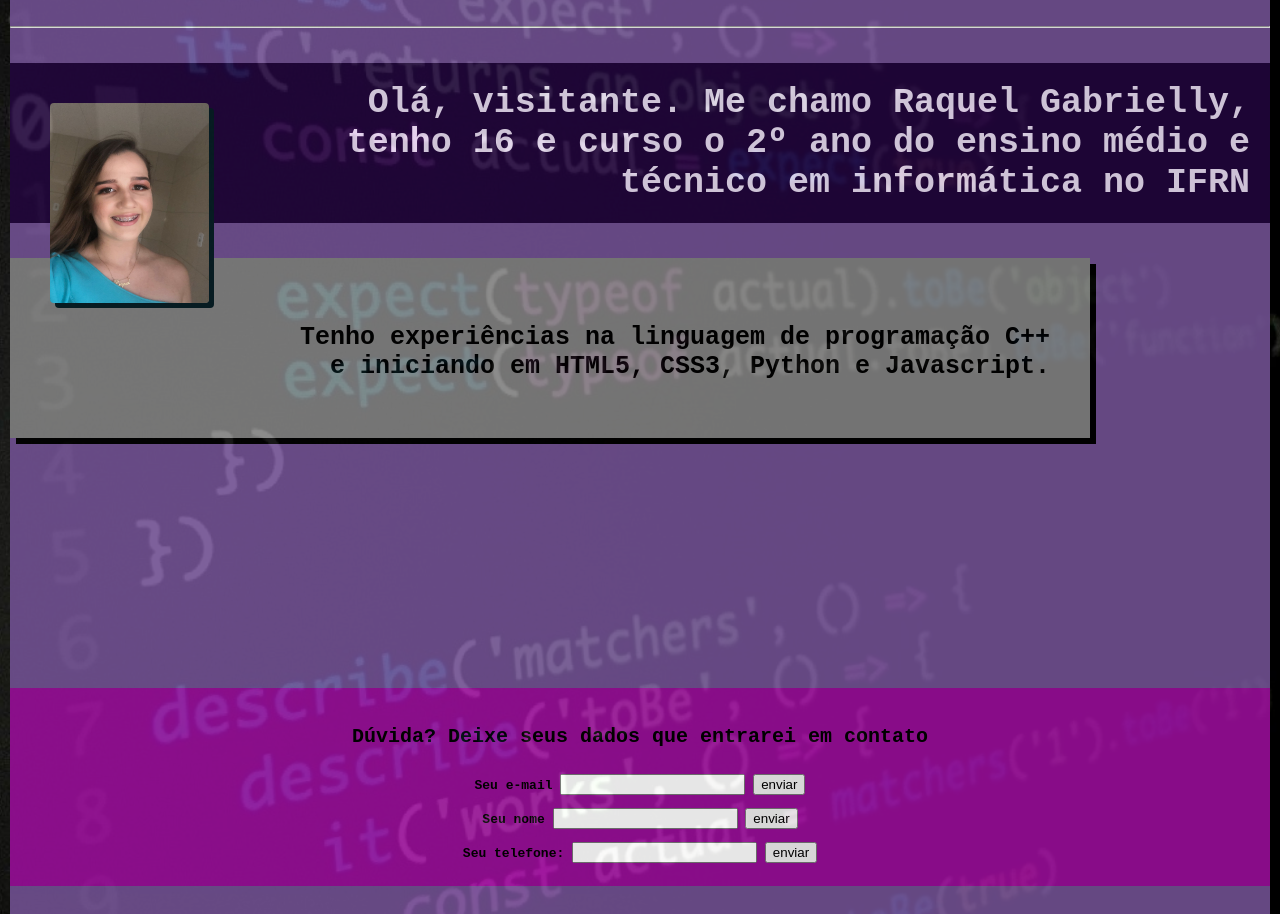
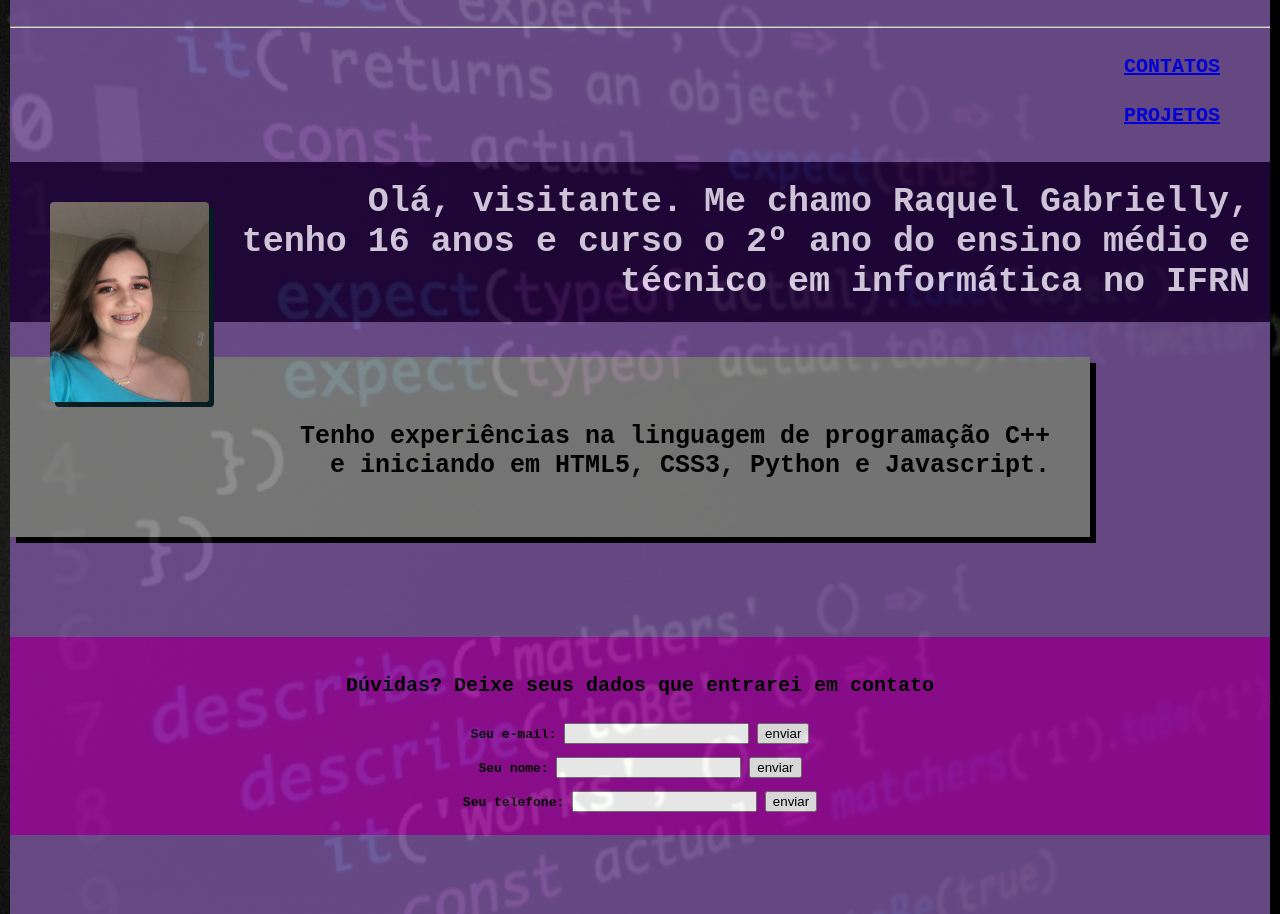
Before and after one commit to Gabiss15/Meus-projetos, a plain HTML site: page index.html in a window 1280 px wide. Shown: the part 123-1037 px from the top of the page. Drawn offline with Linux system fonts and the light colour scheme.

Commit message:
atualizações

```diff
--- a/index.html
+++ b/index.html
@@ -7,26 +7,31 @@
     <title>Portfólio Raquel</title>
 
     <link rel="stylesheet" type="text/css" href="style2.css">
+    <link rel="stylesheet" type="text/html" href="projects.html">
 </head>
 <body>
     <div class="first-box">
         <div class="secound-box">
             <h1> Portfólio</h1><hr>
-            <p> <img src="img/imagempessoal.jpeg" alt="Foto pessoal"/> Olá, visitante. Me chamo Raquel Gabrielly,</br> tenho 16 e curso o 2º ano do ensino médio e </br> técnico em informática no IFRN  </p> </hr>
+            <header>
+                <h4> <a href="#botton"> CONTATOS </a> </h4>
+                <h4> <a href="projects.html"> PROJETOS </a> </h4>
+            </header>
+            <p> <img src="img/imagempessoal.jpeg" alt="Foto pessoal"/> Olá, visitante. Me chamo Raquel Gabrielly,</br> tenho 16 anos e curso o 2º ano do ensino médio e </br> técnico em informática no IFRN  </p> </hr>
         </div>
         <div class="box-three">
             <p> Tenho experiências na linguagem de programação C++ </br> e iniciando em HTML5, CSS3, Python e Javascript.</p>
         </div>
         <div class="box-form">
-            <h4> Dúvida? Deixe seus dados que entrarei em contato</h4>
+            <h4> Dúvidas? Deixe seus dados que entrarei em contato</h4>
             <form action="">
-                <p> Seu e-mail
+                <p> Seu e-mail:
                     <input type="email" name="username"/>
                     <input type="submit" name="subscribe" value="enviar"/>
                 </p>
             </form>
             <form action="">
-                <p> Seu nome
+                <p> Seu nome:
                     <input type="text" name="name"/>
                     <input type="submit" name="subscribe" value="enviar"/>
             </form>
@@ -40,7 +45,7 @@
     </div>
     <footer>
         <div class="box-four">
-            <h4> Formas de contato: </h4>
+            <h4 id="botton"> Formas de contato: </h4>
              <ul>
                 <li> <img src="img/logogmail.png" alt="MAIL" /> <a
                                 href="mailto:raquelgabi.nasci1815@hotmail.com">raquelgabi.nasci1815@hotmail.com</a></li>
--- a/style2.css
+++ b/style2.css
@@ -97,9 +97,19 @@ body{
 .secound-box h1{
     font-size: 56px;
     font-family: monospace;
-    color: red;
+    color: rgb(36, 2, 36);
     text-align: center;
     padding: 5px ;
+}
+header{
+    font-size: 20px;
+    font-family: monospace;
+    text-align: right;
+    margin-right: 50px;
+}
+
+header a:hover{
+    color: aliceblue;
 }
 .secound-box img{
     width: 159px;
@@ -144,10 +154,13 @@ body{
     background-color: rgb(151, 14, 151);
     font-family:monospace;
     font-weight: bolder;
-    text-align:center;
+    text-align: center;
     padding: 10px;
     position: relative;
-    top: 250px;
+    top: 100px;
+}
+.box-form input{
+    text-align: justify;
 }
 .box-form h4{
     font-size: 20px;
--- a/stylep.css
+++ b/stylep.css
@@ -27,6 +27,6 @@ body{
     margin-bottom: -1px;
 }
 
-.secound-box h3:hover{
+.secound-box a:hover{
     color: white;
 }
```
